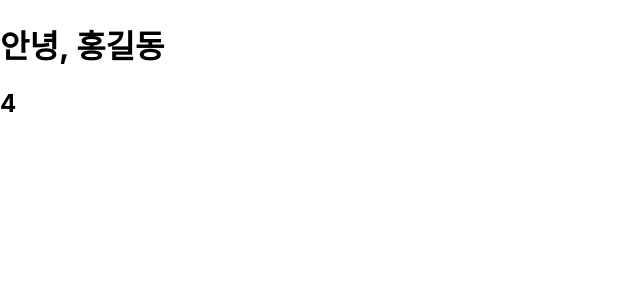
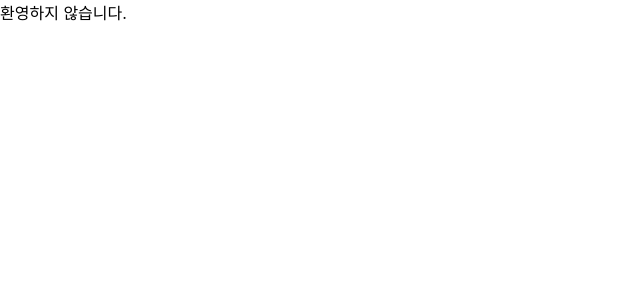
Before and after one commit to QQWaseokE/SK_Shieldus_Rookies_1st, a React (Create React App) app in the folder frontend/react/my-app/: page / in a window 1280 px wide. Shown: the top 300 px of the page, without its empty margins (0-640 px from the left). Built offline with nearby package versions, Linux system fonts and the light colour scheme.

Commit message:
삼항 연산자
6/28(금)

```diff
--- a/frontend/react/my-app/src/App.js
+++ b/frontend/react/my-app/src/App.js
@@ -3,13 +3,11 @@ import './App.css';
 // import { Fragment } from 'react';
 
 function App() {
-  const name = '홍길동';
-  const number = 2;
+  const name = '홍길동x';
 
   return (
     <>
-      <h1>안녕, {name}</h1>
-      <h2>{number + 2}</h2>
+      { name === '홍길동' ? '환영합니다.' : '환영하지 않습니다.' }
     </>
   );
 }
```
